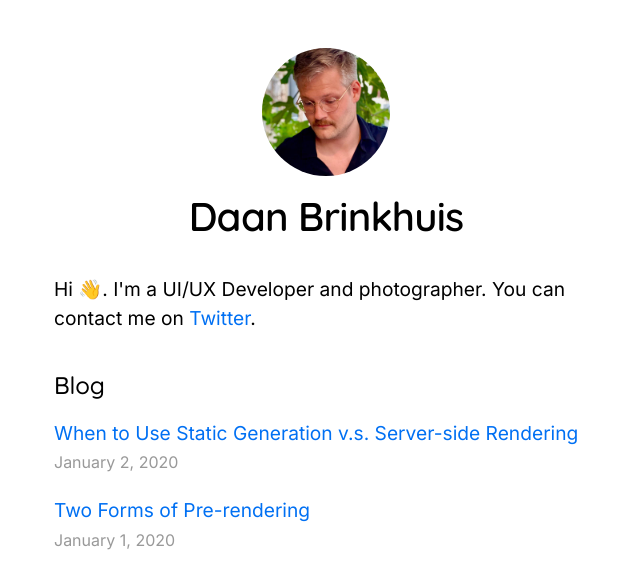
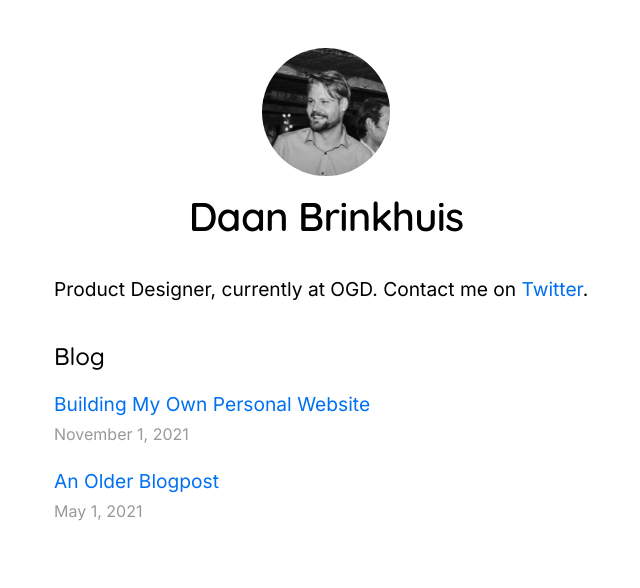
Before and after one commit to Daabri/personal-website, a Next.js app: page / in a window 1280 px wide. Shown: the top 588 px of the page, without its empty margins (314-954 px from the left). Built offline with nearby package versions, Linux system fonts and the light colour scheme.

Commit message:
Update content

```diff
--- a/components/layout.js
+++ b/components/layout.js
@@ -28,7 +28,7 @@ export default function Layout({ children, home }) {
 				{home ? (
 					<>
 						<img
-							src="/images/profile.jpg"
+							src="/images/profile2.jpg"
 							className={`${styles.headerHomeImage} ${utilStyles.borderCircle}`}
 							alt={name}
 						/>
@@ -39,7 +39,7 @@ export default function Layout({ children, home }) {
 						<Link href="/">
 							<a>
 								<img
-										src="/images/profile.jpg"
+									src="/images/profile2.jpg"
 									className={`${styles.headerImage} ${utilStyles.borderCircle}`}
 									alt={name}
 								/>
--- a/pages/index.js
+++ b/pages/index.js
@@ -23,7 +23,7 @@ export default function Home({ allPostsData }) {
       </Head>
       <section className={utilStyles.headingMd}>
         <p>
-          Hi 👋. I'm a UI/UX Developer and photographer. You can contact me on <a href="https://twitter.com/daabri">Twitter</a>.
+          Product Designer, currently at OGD. Contact me on <a href="https://twitter.com/daabri">Twitter</a>.
         </p>
       </section>
       <section className={`${utilStyles.headingMd} ${utilStyles.padding1px}`}>
--- /dev/null
+++ b/posts/an-older-blogpost.md
@@ -0,0 +1,6 @@
+---
+title: 'An Older Blogpost'
+date: '2021-05-01'
+---
+
+Something I did a long time ago.
--- /dev/null
+++ b/posts/building-my-own-personal-website.md
@@ -0,0 +1,6 @@
+---
+title: 'Building My Own Personal Website'
+date: '2021-11-01'
+---
+
+I've always wanted my own personal website, complete with stories and products I experienced. And now I'm starting one!
--- a/posts/pre-rendering.md
+++ /dev/null
@@ -1,11 +0,0 @@
----
-title: 'Two Forms of Pre-rendering'
-date: '2020-01-01'
----
-
-Next.js has two forms of pre-rendering: **Static Generation** and **Server-side Rendering**. The difference is in **when** it generates the HTML for a page.
-
-- **Static Generation** is the pre-rendering method that generates the HTML at **build time**. The pre-rendered HTML is then _reused_ on each request.
-- **Server-side Rendering** is the pre-rendering method that generates the HTML on **each request**.
-
-Importantly, Next.js lets you **choose** which pre-rendering form to use for each page. You can create a "hybrid" Next.js app by using Static Generation for most pages and using Server-side Rendering for others.
--- a/posts/ssg-ssr.md
+++ /dev/null
@@ -1,19 +0,0 @@
----
-title: 'When to Use Static Generation v.s. Server-side Rendering'
-date: '2020-01-02'
----
-
-We recommend using **Static Generation** (with and without data) whenever possible because your page can be built once and served by CDN, which makes it much faster than having a server render the page on every request.
-
-You can use Static Generation for many types of pages, including:
-
-- Marketing pages
-- Blog posts
-- E-commerce product listings
-- Help and documentation
-
-You should ask yourself: "Can I pre-render this page **ahead** of a user's request?" If the answer is yes, then you should choose Static Generation.
-
-On the other hand, Static Generation is **not** a good idea if you cannot pre-render a page ahead of a user's request. Maybe your page shows frequently updated data, and the page content changes on every request.
-
-In that case, you can use **Server-Side Rendering**. It will be slower, but the pre-rendered page will always be up-to-date. Or you can skip pre-rendering and use client-side JavaScript to populate data.
```
Also changed, not shown: public/images/profile2.jpg (added). Lines whose indentation alone changed are shown as unchanged.
